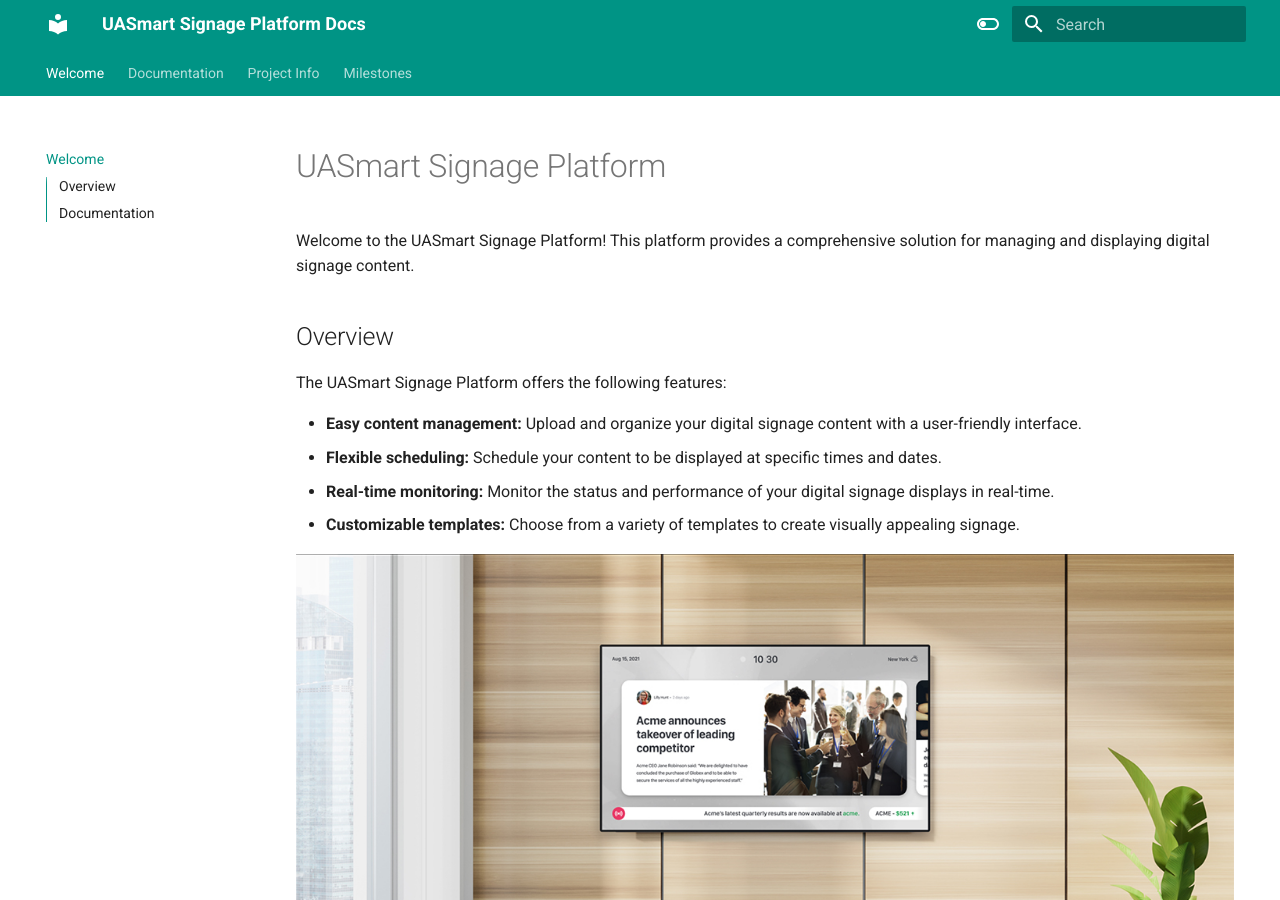
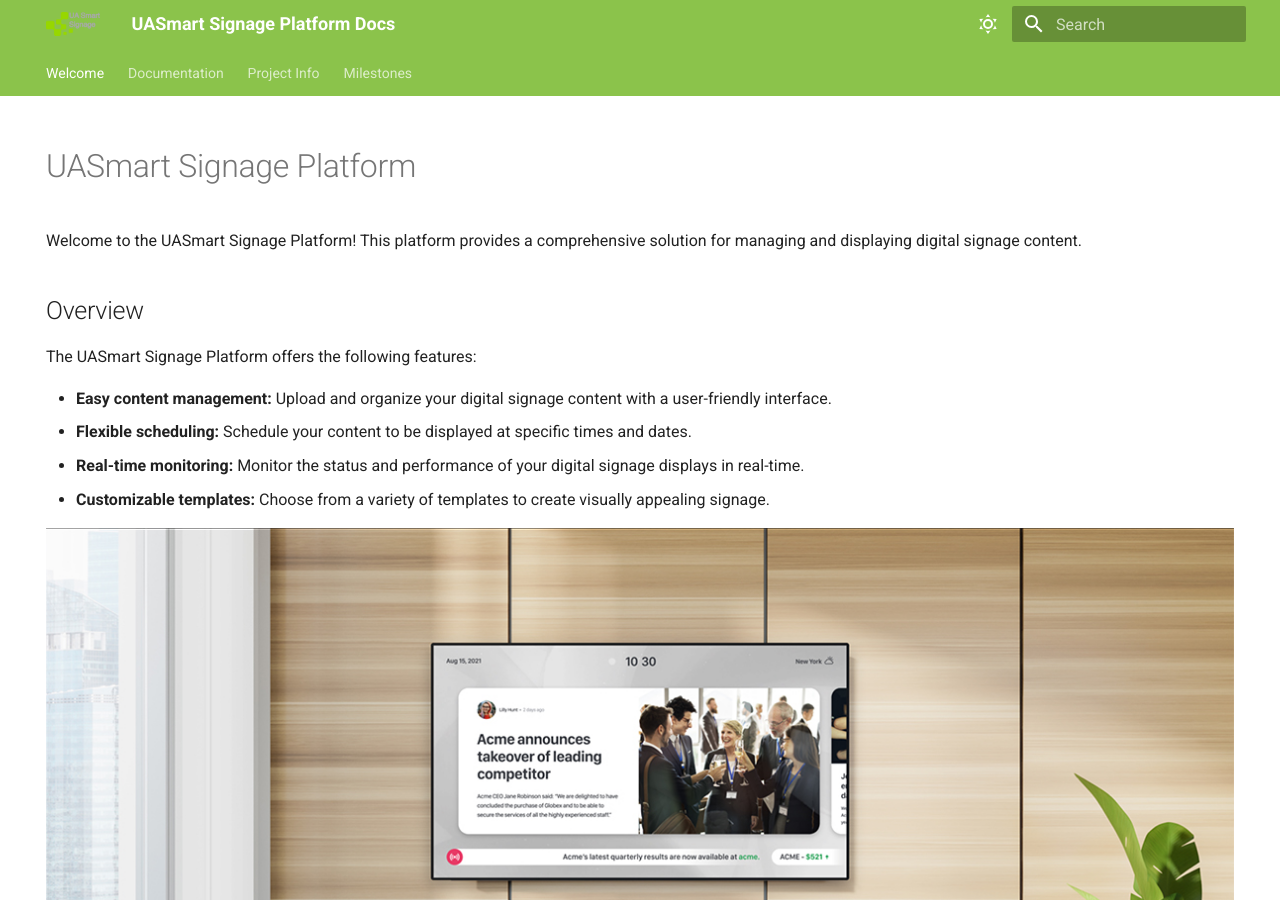
Before and after one commit to UA-Smart-Signage-Platform/Documentation-Website, an MkDocs documentation site: the page built from docs/index.md, in a window 1280 px wide and 900 px high. Built offline with MkDocs 1.6.1 and Material for MkDocs 9.7.7, drawn with Linux system fonts in a browser that asks for light colours.

Commit message:
added some features to yml change index for no navigation added logo changed primary color

```diff
--- a/mkdocs.yml
+++ b/mkdocs.yml
@@ -7,9 +7,12 @@ nav:
   - Milestones: milestones.md
 theme:
   name: material
+  logo: files/logo.png
   features:
     - navigation.tabs
     - navigation.sections
+    - navigation.instant
+    - navigation.tracking
     - toc.integrate
     - navigation.top
     - search.suggest
@@ -21,15 +24,15 @@ theme:
   palette:
     - scheme: default
       toggle:
-        icon: material/toggle-switch-off-outline
+        icon: material/weather-sunny
         name: Switch to dark mode
-      primary: teal
+      primary: light green
       accent: purple
     - scheme: slate
       toggle:
-        icon: material/toggle-switch
+        icon: material/weather-night
         name: Switch to light mode
-      primary: teal
+      primary: light green
       accent: lime
 
 plugins:
@@ -40,7 +43,6 @@ extra:
   social:
     - icon: fontawesome/brands/github-alt
       link: https://github.com/UA-Smart-Signage-Platform/
-
 
 markdown_extensions:
   - pymdownx.highlight:
```
Also changed, not shown: docs/index.md (+6 -0 lines), docs/files/logo.png (added).
